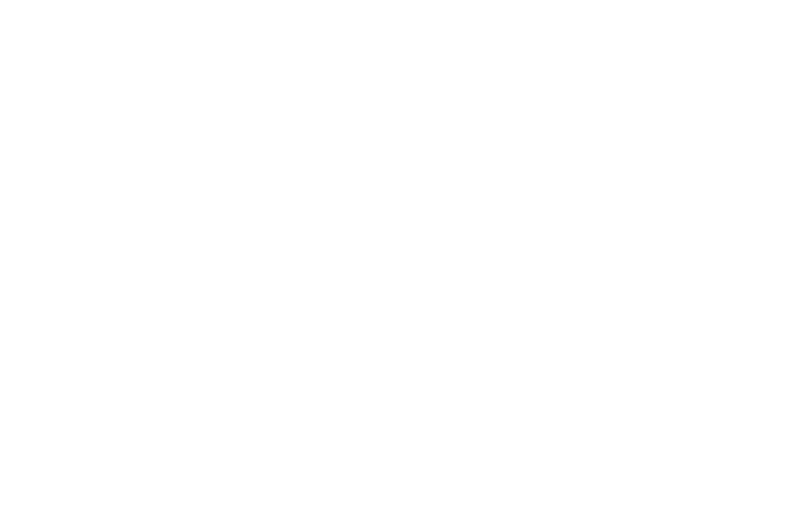
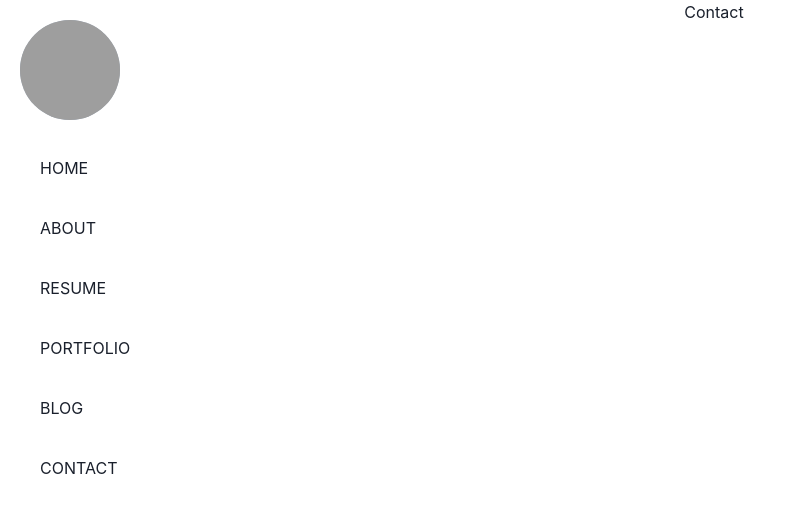
Before and after one commit to NTTan98/my_project, a React (Create React App) app: page /header/contact in a window 1280 px wide. Before the commit this address had no page. Shown: the top 512 px of the page, without its empty margins (0-787 px from the left). Built offline with nearby package versions, Linux system fonts and the light colour scheme; grey boxes are pictures that could not be loaded.

Commit message:
router Object edit

```diff
--- a/src/App.js
+++ b/src/App.js
@@ -11,7 +11,6 @@ export const App = () => (
       <BrowserRouter>
         <Home />
       </BrowserRouter>
-      {/* <ColorModeSwitcher justifySelf="flex-end" /> */}
     </ChakraProvider>
   </Provider>
 );
--- a/src/Component/HomeComponent/Body/Portfolio.js
+++ /dev/null
@@ -1,14 +0,0 @@
-import React from 'react';
-import TodoApp from '../../../view/Todo/Todo';
-import Weatherapp from '../../WeatherApp/WeatherApp';
-
-const Portfolio = () => {
-  return (
-    <div>
-      {/* <TodoApp /> */}
-      <Weatherapp />
-    </div>
-  );
-};
-
-export default Portfolio;
--- /dev/null
+++ b/src/Component/HomeComponent/Body/Portfolios/MenuPort.js
@@ -0,0 +1,19 @@
+import React from 'react';
+import { Link } from 'react-router-dom';
+
+const MenuPort = () => {
+  return (
+    <div>
+      <ul className="navbar">
+        <li>
+          <Link to="/header/portfolios/:id/todo">Todo</Link>
+        </li>
+        <li>
+          <Link to="/header/portfolios/:id/weather">Weather</Link>
+        </li>
+      </ul>
+    </div>
+  );
+};
+
+export default MenuPort;
--- /dev/null
+++ b/src/Component/HomeComponent/Body/Portfolios/Portfolio.js
@@ -0,0 +1,13 @@
+import React from 'react';
+
+import { Outlet } from 'react-router-dom';
+
+const Portfolio = () => {
+  return (
+    <div>
+      <Outlet />
+    </div>
+  );
+};
+
+export default Portfolio;
--- /dev/null
+++ b/src/Component/HomeComponent/Body/Portfolios/Portfolios.js
@@ -0,0 +1,12 @@
+import React from 'react';
+import { Outlet } from 'react-router-dom';
+
+const Portfolios = () => {
+  return (
+    <div>
+      <Outlet />
+    </div>
+  );
+};
+
+export default Portfolios;
--- a/src/Component/HomeComponent/NavBar/NavBar.js
+++ b/src/Component/HomeComponent/NavBar/NavBar.js
@@ -8,11 +8,10 @@ import {
   BreadcrumbLink,
   Avatar,
 } from '@chakra-ui/react';
+import { items } from '../../../Const/itemsChangePage';
 import avatar from '../../../assets/avatar.jpg';
-import { Link, Route, Routes } from 'react-router-dom';
+import { Link, Outlet } from 'react-router-dom';
 const NavBar = props => {
-  const { items } = props;
-  console.log(items);
   return (
     <HStack>
       <VStack spacing={4} h="100vh" align="flex-start">
@@ -34,16 +33,7 @@ const NavBar = props => {
         ))}
       </VStack>
       <VStack className="Home__Container">
-        <Routes>
-          {items.map(item => (
-            <Route
-              className="Route"
-              path={item.path}
-              element={item.element}
-              key={item.name}
-            />
-          ))}
-        </Routes>
+        <Outlet />
       </VStack>
     </HStack>
   );
--- a/src/Component/LoginComponent/login.js
+++ b/src/Component/LoginComponent/login.js
@@ -1,4 +1,4 @@
-import React, { useState } from 'react';
+import React, { useState, useEffect } from 'react';
 import {
   FormControl,
   FormLabel,
@@ -12,6 +12,7 @@ import {
   Container,
 } from '@chakra-ui/react';
 import { url } from '../../api/LoginUrl';
+import { useNavigate } from 'react-router-dom';
 //axios
 import axios from 'axios';
 
@@ -30,13 +31,14 @@ const Login = () => {
       .post(url, data) //post data to server)
       .then(res => {
         console.log(res);
-        console.log(res.data.token);
+        localStorage.setItem('token', res.data.token);
       })
       .catch(err => {
         console.log(err);
       });
     setUsername('');
     setPassword('');
+    navigate('/nav');
   };
   const handleChangeUser = e => {
     setUsername(e.target.value);
@@ -46,6 +48,14 @@ const Login = () => {
   };
   const isErrorUserName = username === '';
   const isErrorPassword = password === '';
+  const navigate = useNavigate();
+  //redirect to navbar if login success
+  useEffect(() => {
+    if (localStorage.getItem('token')) {
+      navigate('/nav');
+    }
+  }, [navigate]);
+
   return (
     <Center h="100vh" m={0}>
       <Container maxW="sm">
--- a/src/Const/itemsChangePage.js
+++ b/src/Const/itemsChangePage.js
@@ -1,16 +1,8 @@
-import ItemHome from '../Component/HomeComponent/Body/Home';
-import ItemAbout from '../Component/HomeComponent/Body/About';
-import ItemResume from '../Component/HomeComponent/Body/Resume';
-import ItemPortfolio from '../Component/HomeComponent/Body/Portfolio';
-import ItemBlog from '../Component/HomeComponent/Body/Blog';
-import ItemContact from '../Component/HomeComponent/Body/Contact';
-
 export const items = [
-  { name: 'HOME', path: 'home', element: <ItemHome /> },
-  { name: 'ABOUT', path: 'about', element: <ItemAbout /> },
-  { name: 'RESUME', path: 'resume', element: <ItemResume /> },
-  { name: 'PORTFOLIO', path: 'portfolio', element: <ItemPortfolio /> },
-  { name: 'BLOG', path: 'blog', element: <ItemBlog /> },
-  { name: 'CONTACT', path: 'contact', element: <ItemContact /> },
+  { name: 'HOME', path: '/header/home' },
+  { name: 'ABOUT', path: '/header/about' },
+  { name: 'RESUME', path: '/header/resume' },
+  { name: 'PORTFOLIO', path: '/header/portfolios' },
+  { name: 'BLOG', path: '/header/blog' },
+  { name: 'CONTACT', path: '/header/contact' },
 ];
-//
--- a/src/view/Home/index.js
+++ b/src/view/Home/index.js
@@ -1,19 +1,89 @@
 import React from 'react';
 import Header from '../../Component/HomeComponent/NavBar/NavBar';
 import Login from '../../Component/LoginComponent/login';
-import { items } from '../../Const/itemsChangePage';
-import { HStack, VStack } from '@chakra-ui/react';
-import { BrowserRouter, Routes, Route } from 'react-router-dom';
+import ItemHome from '../../Component/HomeComponent/Body/Home';
+import ItemAbout from '../../Component/HomeComponent/Body/About';
+import ItemResume from '../../Component/HomeComponent/Body/Resume';
+import ItemPortfolios from '../../Component/HomeComponent/Body/Portfolios/Portfolios';
+import ItemPortfolio from '../../Component/HomeComponent/Body/Portfolios/Portfolio';
+import ItemMenuPortfolio from '../../Component/HomeComponent/Body/Portfolios/MenuPort';
+import ItemBlog from '../../Component/HomeComponent/Body/Blog';
+import ItemContact from '../../Component/HomeComponent/Body/Contact';
+import TodoApp from '../../view/Todo/Todo';
+import WeatherApp from '../../Component/WeatherApp/WeatherApp';
+import { useRoutes } from 'react-router-dom';
 import './style.scss';
 const Home = () => {
-  return (
-    <div>
-      <Routes>
-        <Route path="/login" element={<Login />} />
-        <Route path="/nav/*" element={<Header items={items} />} />
-      </Routes>
-    </div>
-  );
+  let RouterObject = [
+    {
+      name: 'login',
+      path: '/',
+      element: <Login />,
+    },
+    {
+      name: 'header',
+      path: '/header',
+      element: <Header />,
+      children: [
+        {
+          name: 'home',
+          path: '/header/home',
+          element: <ItemHome />,
+        },
+        {
+          name: 'about',
+          path: '/header/about',
+          element: <ItemAbout />,
+        },
+        {
+          name: 'resume',
+          path: '/header/resume',
+          element: <ItemResume />,
+        },
+        {
+          name: 'portfolios',
+          path: '/header/portfolios',
+          element: <ItemPortfolios />,
+          children: [
+            {
+              index: true,
+              name: 'MenuPortfolio',
+              element: <ItemMenuPortfolio />,
+            },
+            {
+              name: 'portfolio',
+              path: '/header/portfolios/:id',
+              element: <ItemPortfolio />,
+              children: [
+                {
+                  name: 'todo',
+                  path: '/header/portfolios/:id/todo',
+                  element: <TodoApp />,
+                },
+                {
+                  name: 'weather',
+                  path: '/header/portfolios/:id/weather',
+                  element: <WeatherApp />,
+                },
+              ],
+            },
+          ],
+        },
+        {
+          name: 'blog',
+          path: '/header/blog',
+          element: <ItemBlog />,
+        },
+        {
+          name: 'contact',
+          path: '/header/contact',
+          element: <ItemContact />,
+        },
+      ],
+    },
+  ];
+  let element = useRoutes(RouterObject);
+  return <div>{element}</div>;
 };
 
 export default Home;
```
